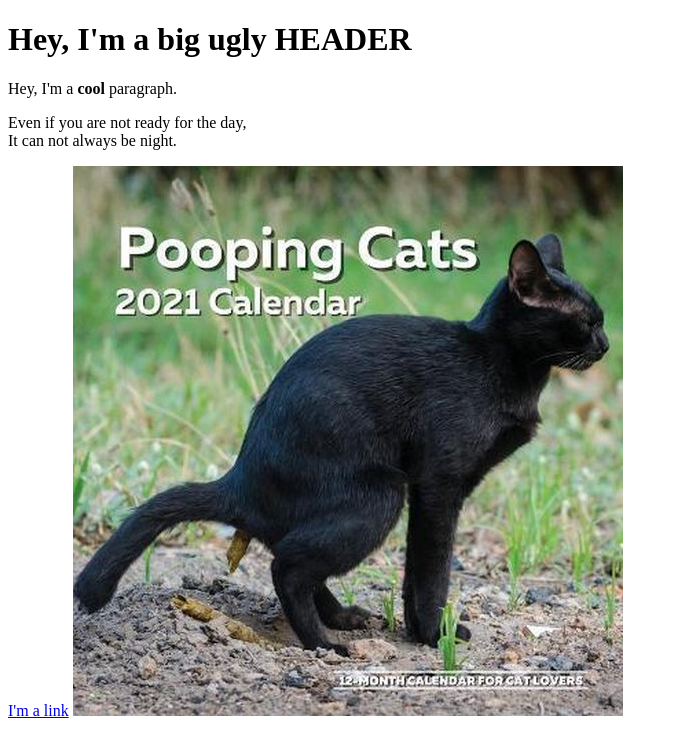
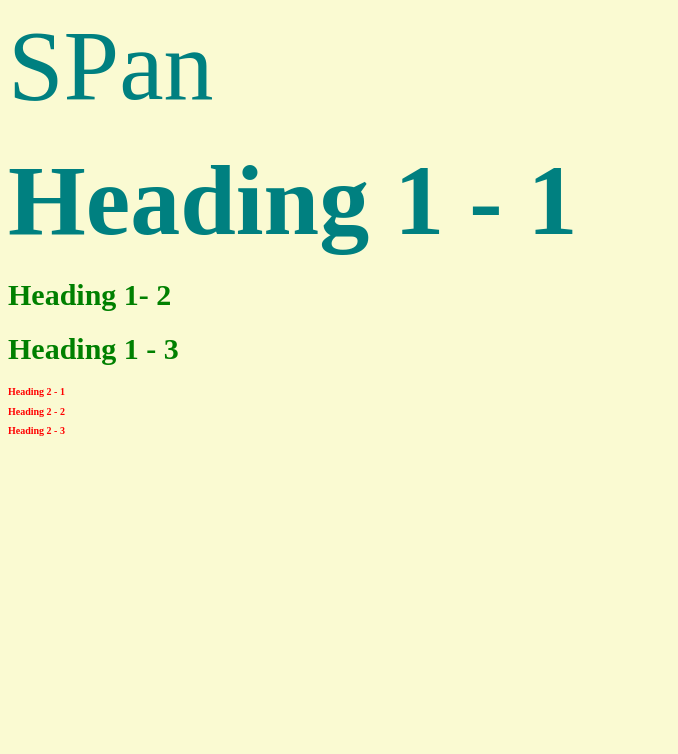
Before and after one commit to vicoo24/cartoon-hero, a plain HTML site: page cartoon.html in a window 1280 px wide. Shown: the whole page, without its empty margins (0-678 px from the left). Drawn offline with Linux system fonts and the light colour scheme.

Commit message:
Addes CSS and styled away.

```diff
--- /dev/null
+++ b/CSS/cartoon.css
@@ -0,0 +1,12 @@
+body{
+  background-color: lightgoldenrodyellow;
+}
+h1{
+  font-size: 30px; color: green;
+}
+h2{
+  font-size: 10px; color: red;
+}
+span{
+  color: teal; font-size: 100px;
+}
--- a/cartoon.html
+++ b/cartoon.html
@@ -2,14 +2,17 @@
 <html lang="en" dir="ltr">
   <head>
     <meta charset="utf-8">
-    <title>Test page</title>
+    <title>STYLE TEST</title>
+    <link rel="stylesheet" type="text/css" href="css/cartoon.css">
   </head>
   <body>
-    <h1>Hey, I'm a big ugly HEADER</h1>
-    <p>Hey, I'm a <b>cool</b> paragraph.</p>
-    <p>Even if you are not ready for the day,<br>
-    It can not always be night.</p>
-    <a href="https://google.com" target="_blank" title="Lets go to Google">I'm a link</a>
-    <img src="img/cat.jpeg.jpg">
+    <span> SPan</span>
+    <h1><span>Heading 1 - 1</span></h1>
+    <h1 class="big">Heading 1- 2</h1>
+    <h1>Heading 1 - 3</h1>
+    <h2>Heading 2 - 1</h2>
+    <h2 class="big">Heading 2 - 2</h2>
+    <h2>Heading 2 - 3</h2>
+
   </body>
 </html>
```
